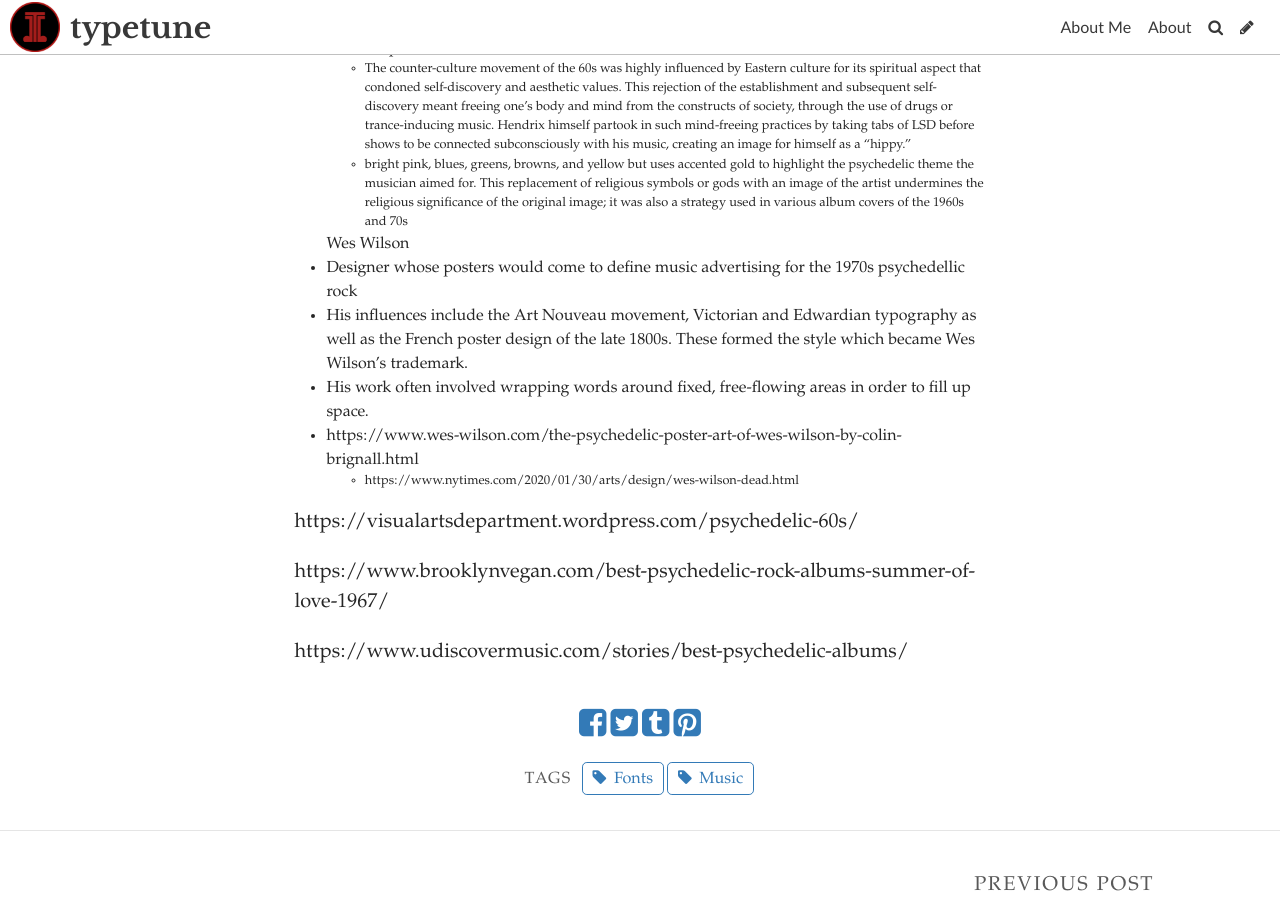
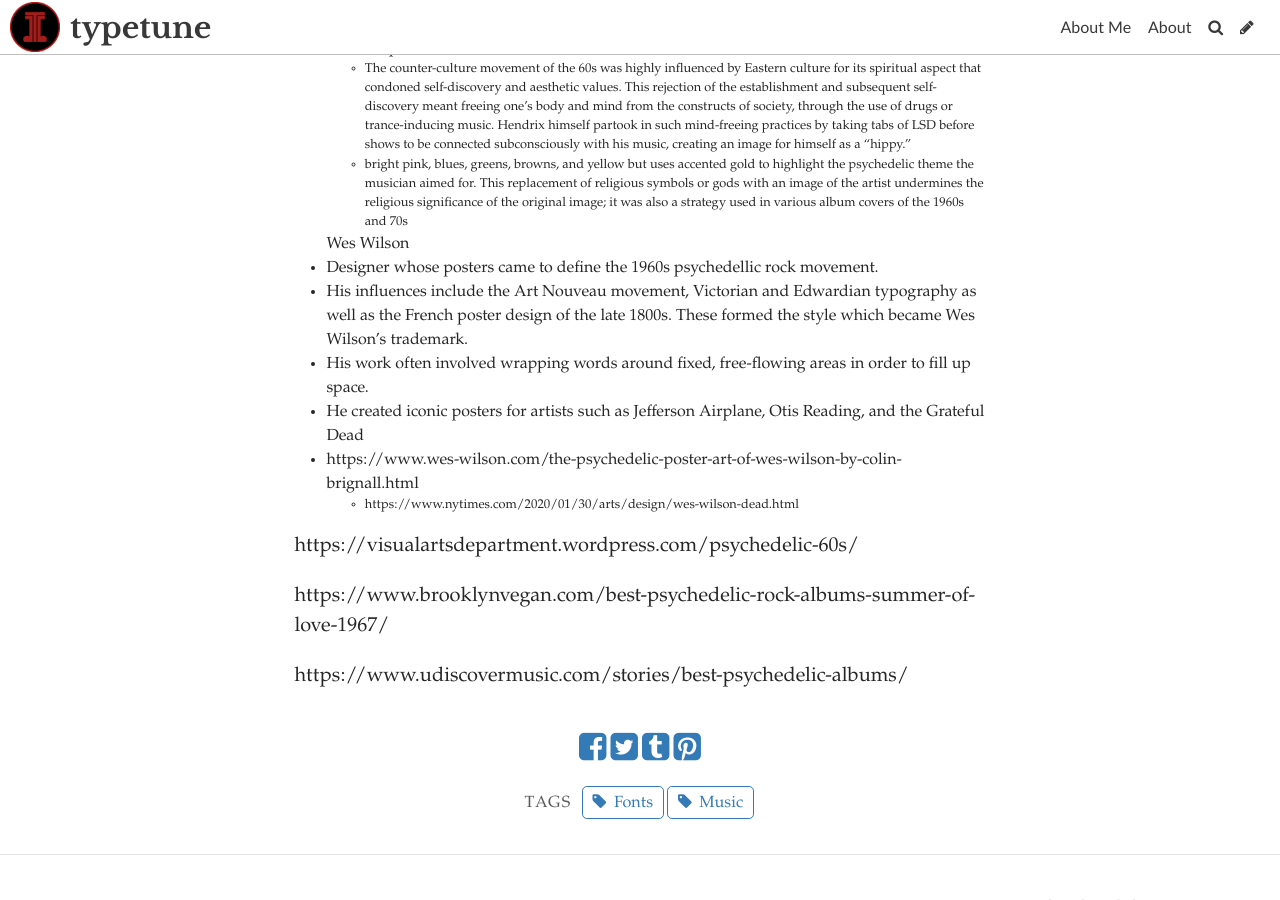
Before and after one commit to lauracutting/typetune, a Jekyll site: the page built from _posts/2020-10-28-groovy-baby.md, in a window 1280 px wide and 900 px high, scrolled down 1014 px. Built offline with Jekyll 4.4.1, drawn with Linux system fonts in a browser that asks for light colours; some web fonts are replaced.

Commit message:
Update Post “2020-10-28-groovy-baby”

```diff
--- a/_posts/2020-10-28-groovy-baby.md
+++ b/_posts/2020-10-28-groovy-baby.md
@@ -24,11 +24,12 @@
   * bright pink, blues, greens, browns, and yellow but uses accented gold to highlight the psychedelic theme the musician aimed for. This replacement of religious symbols or gods with an image of the artist undermines the religious significance of the original image; it was also a strategy used in various album covers of the 1960s and 70s
 
   Wes Wilson
-*  Designer whose posters would come to define music advertising for the 1970s psychedellic rock
+*  Designer whose posters came to define the 1960s psychedellic rock movement.
 * His influences include the Art Nouveau movement, Victorian and Edwardian typography as well as the French poster design of the late 1800s. These formed the style which became Wes Wilson's trademark.
 * His work often involved wrapping words around fixed, free-flowing areas in order to fill up space.
+* He created iconic posters for artists such as Jefferson Airplane, Otis Reading, and the Grateful Dead
 
-
+  <!--EndFragment-->
 * https://www.wes-wilson.com/the-psychedelic-poster-art-of-wes-wilson-by-colin-brignall.html
 
   * https://www.nytimes.com/2020/01/30/arts/design/wes-wilson-dead.html
```
